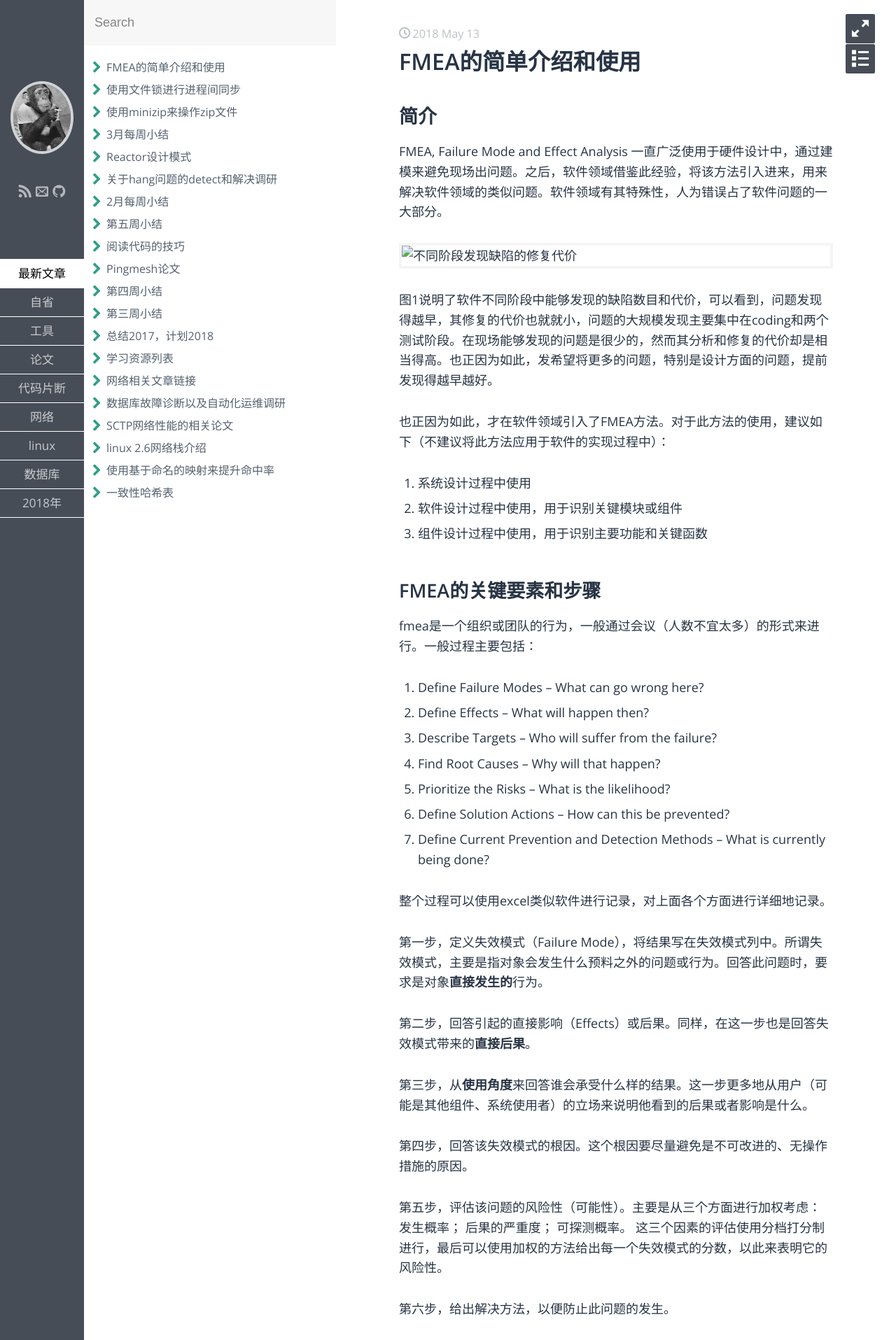
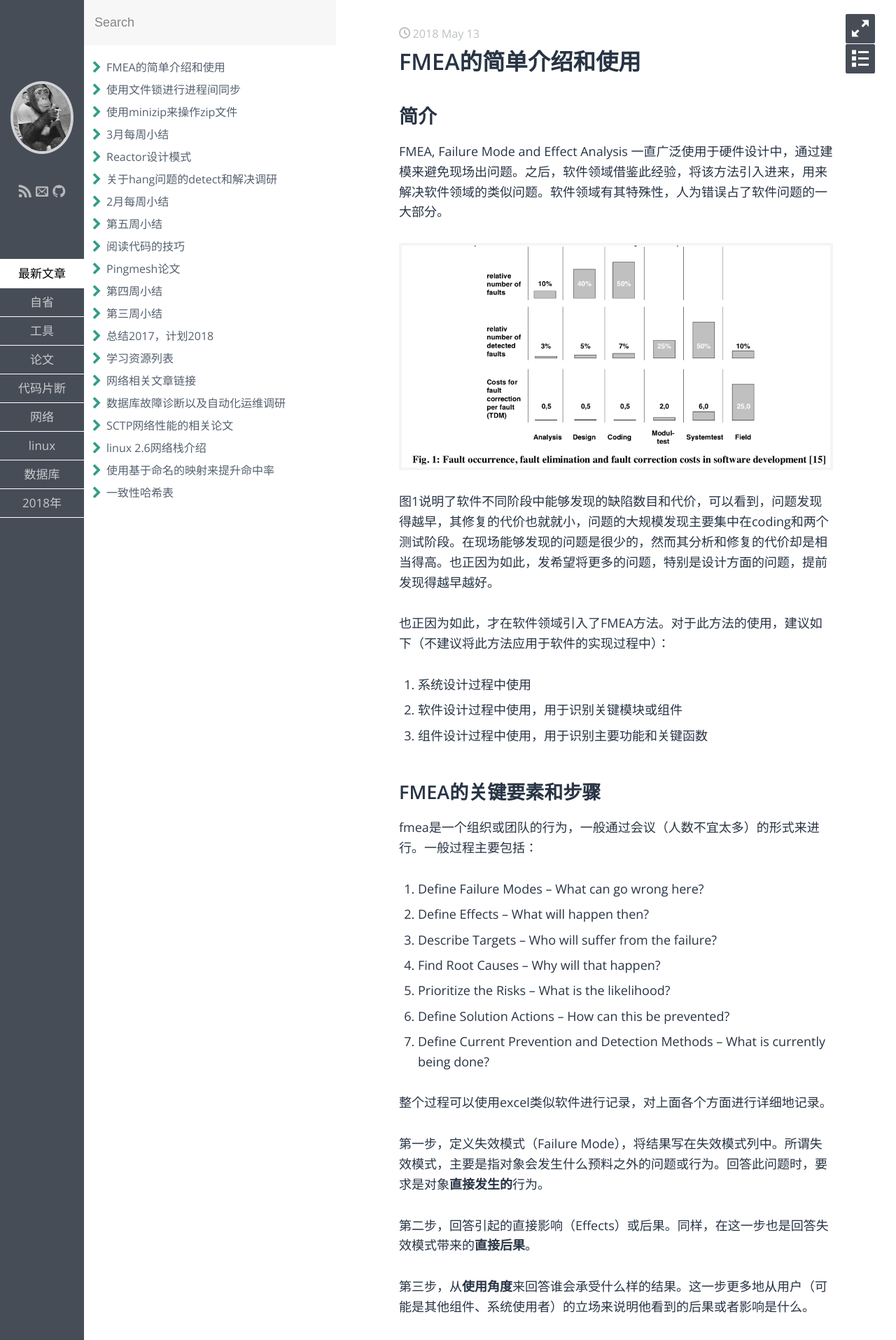
Before and after one commit to feelkill/feelkill.github.io, a Jekyll site: the page built from _posts/2018year/2018-05-19-fmea-simple-intraduction-and-usage.md, in a window 1280 px wide. Shown: the top 1915 px of the page at 70% size. Built offline with Jekyll 4.4.1, drawn with Linux system fonts in a browser that asks for light colours; some web fonts are replaced.

Commit message:
fix bug:图片无法显示的问题

```diff
--- a/_posts/2018year/2018-05-19-fmea-simple-intraduction-and-usage.md
+++ b/_posts/2018year/2018-05-19-fmea-simple-intraduction-and-usage.md
@@ -14,7 +14,7 @@ keywords: Fault Tree Analysis, NASA, EDrawMax, OpenFTA, Free FTA, FMEA
 
 FMEA, Failure Mode and Effect Analysis 一直广泛使用于硬件设计中，通过建模来避免现场出问题。之后，软件领域借鉴此经验，将该方法引入进来，用来解决软件领域的类似问题。软件领域有其特殊性，人为错误占了软件问题的一大部分。
 
-![不同阶段发现缺陷的修复代价](fmea-software-fault-cost.png)
+![不同阶段发现缺陷的修复代价](/assets/2018/fmea-software-fault-cost.png)
 
 图1说明了软件不同阶段中能够发现的缺陷数目和代价，可以看到，问题发现得越早，其修复的代价也就就小，问题的大规模发现主要集中在coding和两个测试阶段。在现场能够发现的问题是很少的，然而其分析和修复的代价却是相当得高。也正因为如此，发希望将更多的问题，特别是设计方面的问题，提前发现得越早越好。
 
```
Also changed, not shown: assets/2018/fmea-software-fault-cost.png (renamed from _posts/2018year/fmea-software-fault-cost.png).
